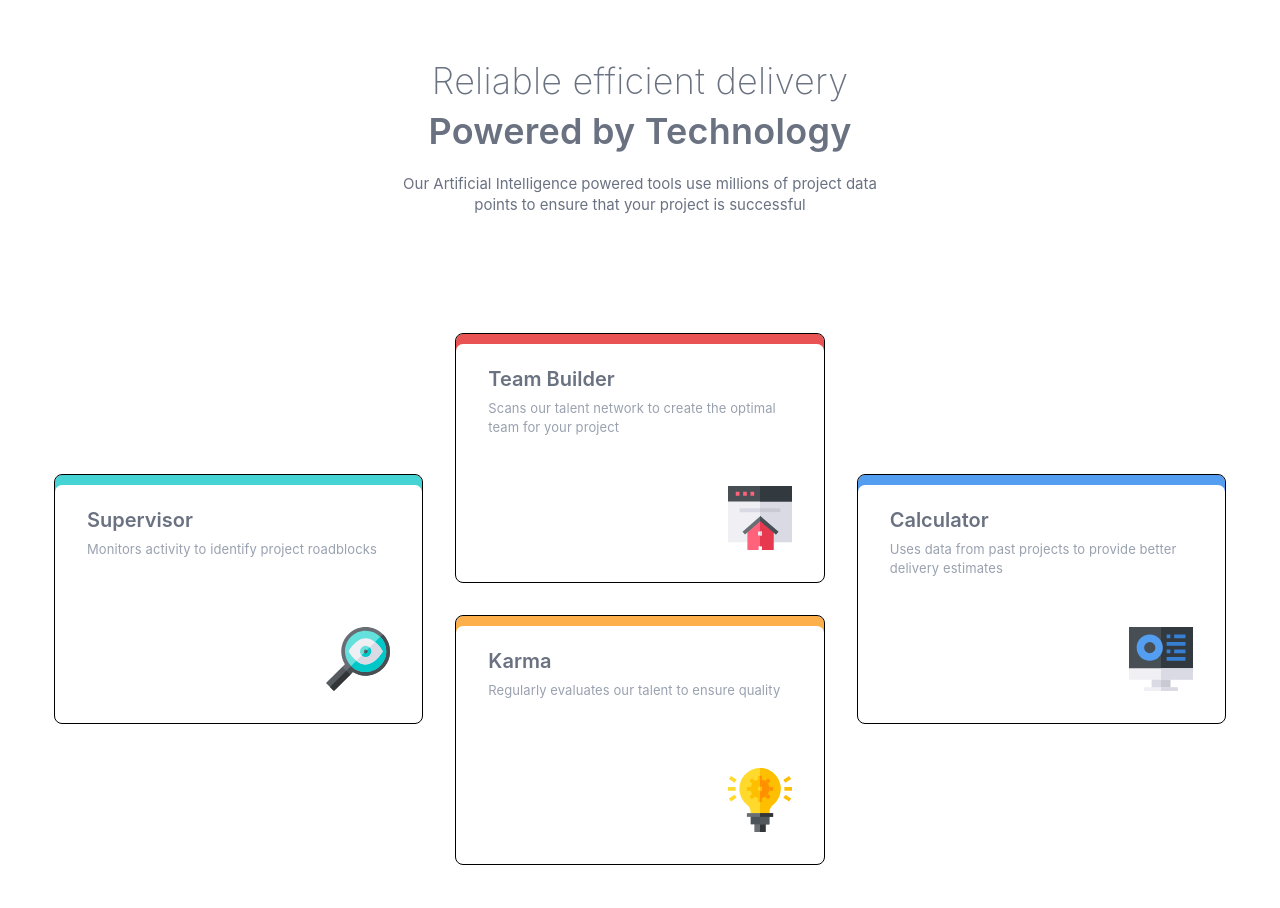
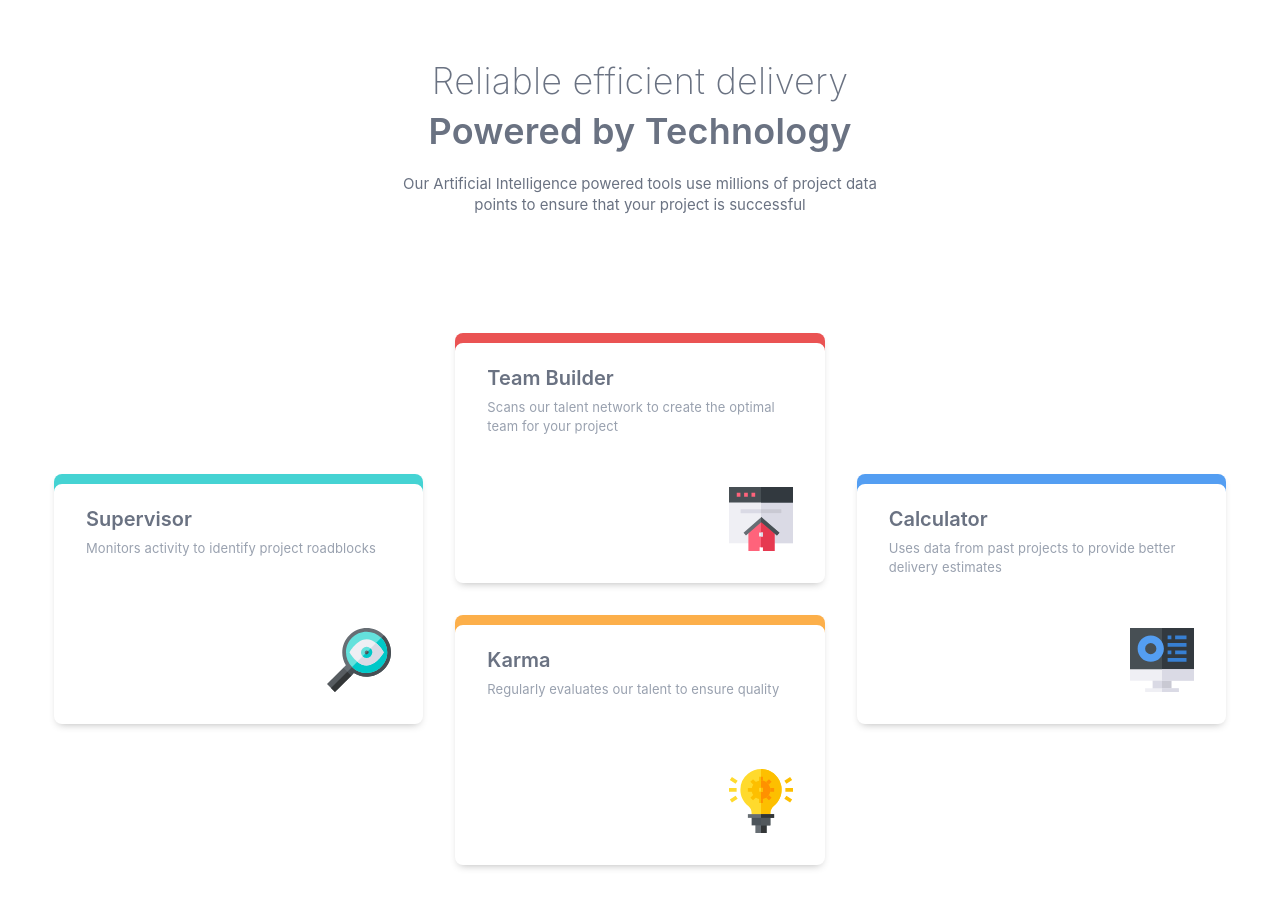
Before and after one commit to fringe4life/four-cards, a React (Vite) app: page / in a window 1280 px wide. Shown: the top 908 px of the page. Built offline with nearby package versions, Linux system fonts and the light colour scheme.

Commit message:
finishing touches

```diff
--- a/src/App.tsx
+++ b/src/App.tsx
@@ -8,7 +8,7 @@ function App() {
   return (
     <>
       <Header />
-      <main className="md:justify-center  col-[2] mb-[2.875rem] flex flex-col  md:grid-cols-4 gap-8 md:grid xl:grid-cols-3 xl:grid-rows-[4]">
+      <main className="md:justify-center  col-[2] mb-[2.875rem] md:mb-20 xl:mb-40 flex flex-col  md:grid-cols-4 gap-8 md:grid xl:grid-cols-3 xl:grid-rows-[4]">
         {cardEls}
       </main>
     </>
--- a/src/components/Card.tsx
+++ b/src/components/Card.tsx
@@ -12,7 +12,7 @@ export default function Card({title, body, img, md, xl, shadow}: CardProps){
     const xlStrings = xl.join(" ")
     return (
         <section className={clsx(
-									 `flex flex-col justify-between border p-8 rounded-lg  h-[15.625rem] min-w-[19.625rem] md:w-max-full ${mdStrings} ${xlStrings} ${shadow}  `,
+									 `flex flex-col justify-between  p-8 rounded-lg  h-[15.625rem] min-w-full md:w-[19.625rem] md:w-max-full ${mdStrings} ${xlStrings} ${shadow}  `,
 								)}
 								>
             <hgroup>
--- a/src/data.ts
+++ b/src/data.ts
@@ -12,7 +12,7 @@ export default [
         id:1,
         md: [ "md:col-start-2", "md:col-span-2", 'md:row-span-full',  ],
         xl: ["xl:col-[1]", "xl:row-start-2", "xl:row-span-2"],
-        shadow: "shadow-[inset_0_10px_0_0_#45d3d3]"
+        shadow: "shadow-[inset_0_10px_0_0_#45d3d3,0_4px_8px_-4px_#0000004d]"
     },
     {
         title: 'Team Builder',
@@ -21,7 +21,7 @@ export default [
         id:2,
         md:["md:col-start-1", "md:col-span-2", "md:row-start-[2]", 'md:row-end-auto'],
         xl: ["xl:col-[2]", "xl:row-start-[0]", "xl:row-span-2"],
-        shadow: "shadow-[inset_0_10px_0_0_#ea5353]"
+        shadow: "shadow-[inset_0_10px_0_0_#ea5353,0_4px_8px_-4px_#0000004d]"
 
     },
     {
@@ -31,7 +31,7 @@ export default [
         id:3,
         md:[ "md:col-start-3", "md:col-span-2", "md:row-[2]",],
         xl: ["xl:col-[2]", "xl:row-start-[3]", "xl:row-span-2"],
-        shadow: "shadow-[inset_0_10px_0_0_#fcaf4a]"
+        shadow: "shadow-[inset_0_10px_0_0_#fcaf4a,0_4px_8px_-4px_#0000004d]"
     },
     {
         title: 'Calculator',
@@ -40,7 +40,7 @@ export default [
         id:4,
         md:['md:row-[3]', "md:col-start-2",  "md:col-span-2"],
         xl: ["xl:col-[3]", "xl:row-start-[2]", "xl:row-span-2"],
-        shadow: "shadow-[inset_0_10px_0_0_#549ef2]"
+        shadow: "shadow-[inset_0_10px_0_0_#549ef2,0_4px_8px_-4px_#0000004d]"
     },
 
 ]
```
